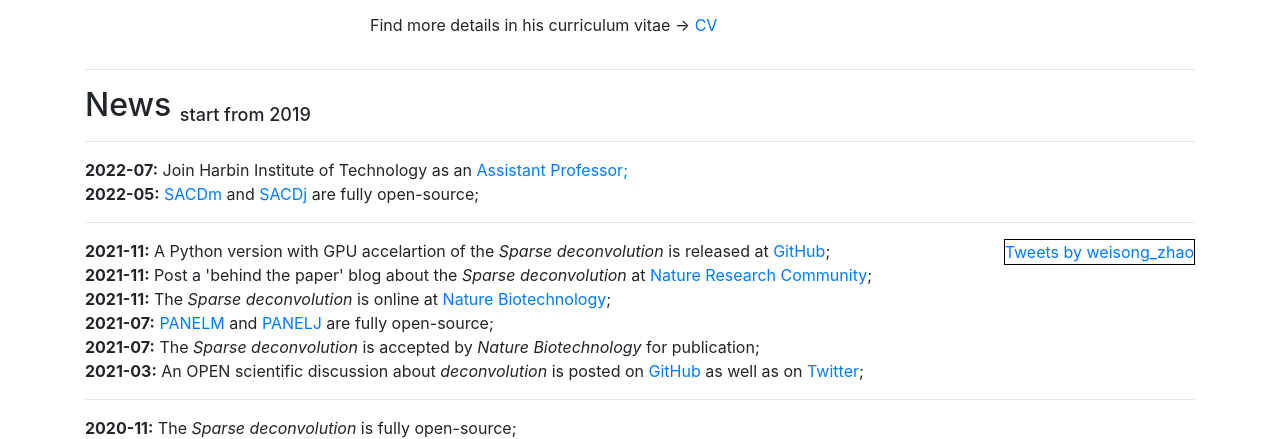
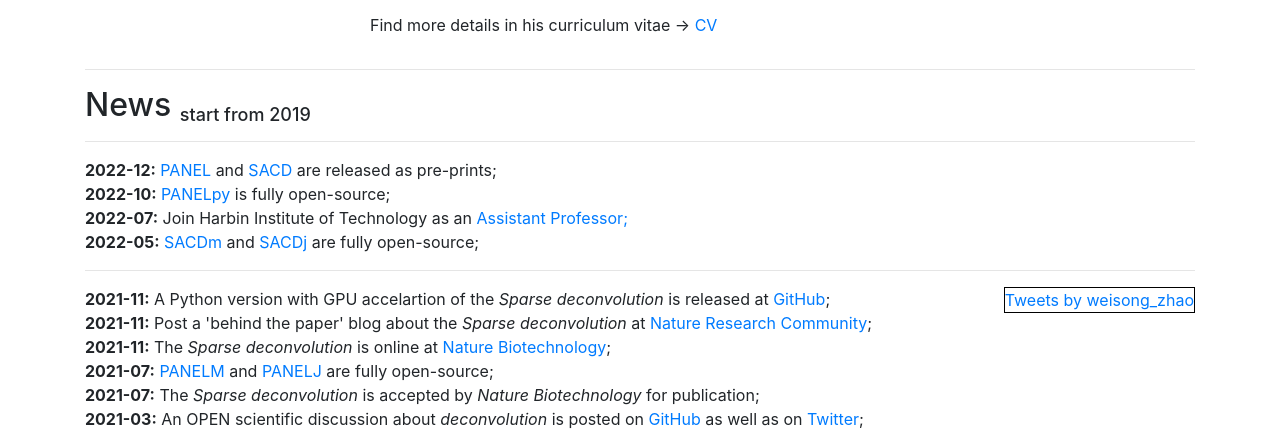
Before and after one commit to WeisongZhao/home, a website: page about.html in a window 1280 px wide. Shown: the part 619-1058 px from the top of the page. Drawn offline with Linux system fonts and the light colour scheme.

Commit message:
SACD and PANELpy

```diff
--- a/about.html
+++ b/about.html
@@ -84,8 +84,10 @@
       <h2>News <sub style="font-size:18px">start from 2019</sub> </h2><hr>
 
 
+      <b>2022-12:</b> <a href="https://www.biorxiv.org/content/10.1101/2022.12.01.518675v1">PANEL</a> and <a href="https://www.biorxiv.org/content/10.1101/2022.12.12.520072v1">SACD</a> are released as pre-prints;<br>
+      <b>2022-10:</b> <a href="https://github.com/WeisongZhao/PANELpy/">PANELpy</a> is fully open-source;<br>
       <b>2022-07:</b> Join Harbin Institute of Technology as an <a href="http://homepage.hit.edu.cn/weisongzhao">Assistant Professor;</a><br>
-      <b>2022-05:</b> <a href="https://weisongzhao.github.io/SACDm/">SACDm</a> and <a href="https://weisongzhao.github.io/SACDj/">SACDj</a> are fully open-source;<br>
+      <b>2022-05:</b> <a href="https://github.com/WeisongZhao/SACDm/">SACDm</a> and <a href="https://github.com/WeisongZhao/SACDj/">SACDj</a> are fully open-source;<br>
       <hr>
             <div style="float:right; border:1px #000000 solid;" >
         <a class="twitter-timeline" data-width="300" data-height="500" data-dnt="true" data-theme="light" href="https://twitter.com/weisong_zhao?ref_src=twsrc%5Etfw">Tweets by weisong_zhao</a> <script async src="https://platform.twitter.com/widgets.js" charset="utf-8"></script>
@@ -94,7 +96,7 @@
       <b>2021-11:</b> A Python version with GPU accelartion of the <i>Sparse deconvolution</i> is released at <a href="https://github.com/WeisongZhao/sparse-deconv-py">GitHub</a>;<br>
       <b>2021-11:</b> Post a 'behind the paper' blog  about the <i>Sparse deconvolution</i> at <a href="https://bioengineeringcommunity.nature.com/posts/physical-resolution-might-be-meaningless-if-in-the-mathmetical-space">Nature Research Community</a>;<br>
       <b>2021-11:</b> The <i>Sparse deconvolution</i> is online at <a href="https://www.nature.com/articles/s41587-021-01092-2"> Nature Biotechnology</a>;<br>
-      <b>2021-07:</b> <a href="https://weisongzhao.github.io/PANELM/">PANELM</a> and <a href="https://weisongzhao.github.io/PANELJ/">PANELJ</a> are fully open-source;<br>
+      <b>2021-07:</b> <a href="https://github.com/WeisongZhao/PANELM/">PANELM</a> and <a href="https://github.com/WeisongZhao/PANELJ/">PANELJ</a> are fully open-source;<br>
       <b>2021-07:</b> The <i>Sparse deconvolution</i> is accepted by <i>Nature Biotechnology</i> for publication;<br>
       <b>2021-03:</b> An OPEN scientific discussion about <i>deconvolution</i> is posted on <a href="https://weisongzhao.github.io/rl_positivity_sim/">GitHub</a> as well as on <a href="https://twitter.com/weisong_zhao/status/1370308101690118146">Twitter</a>;<br>
       <hr>
```
